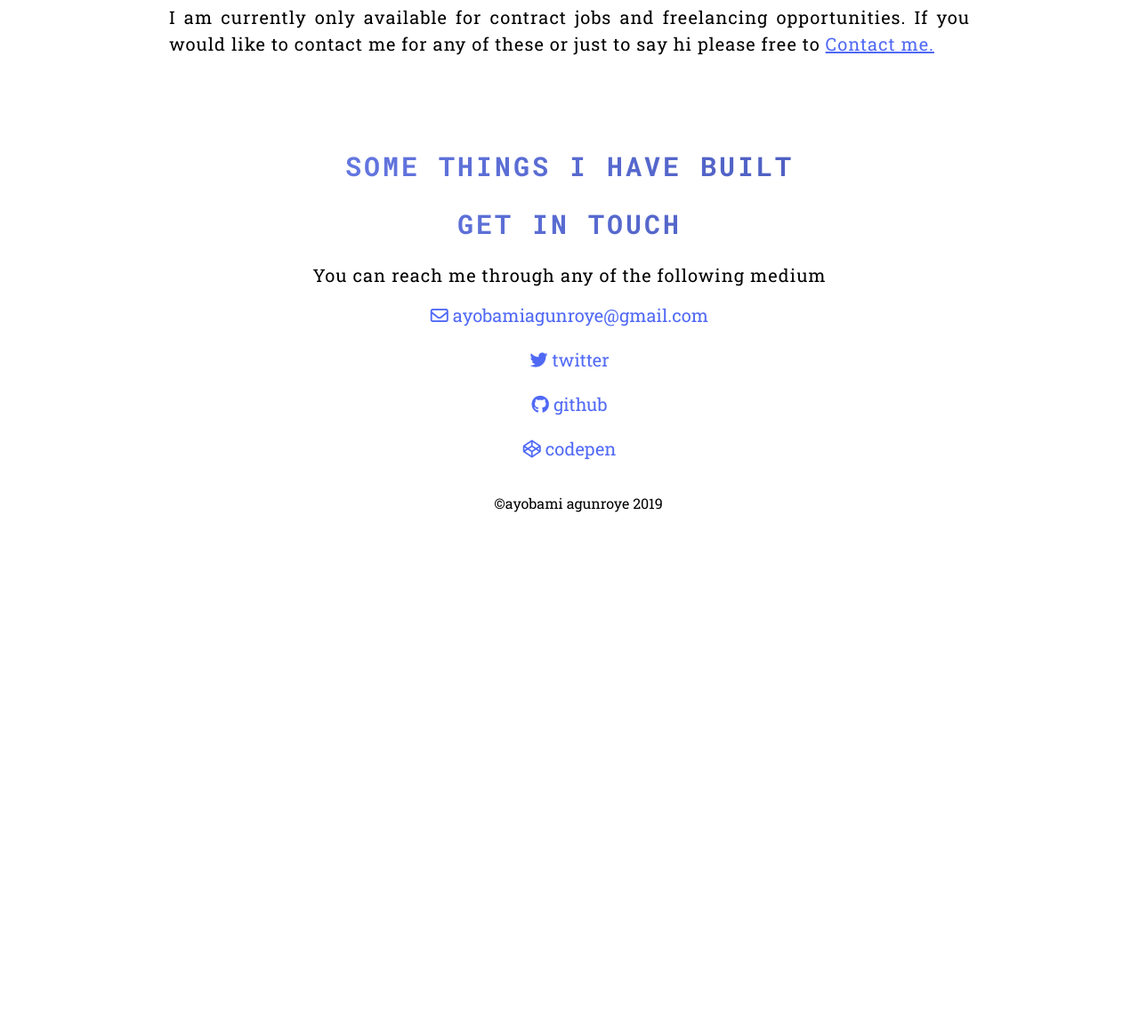
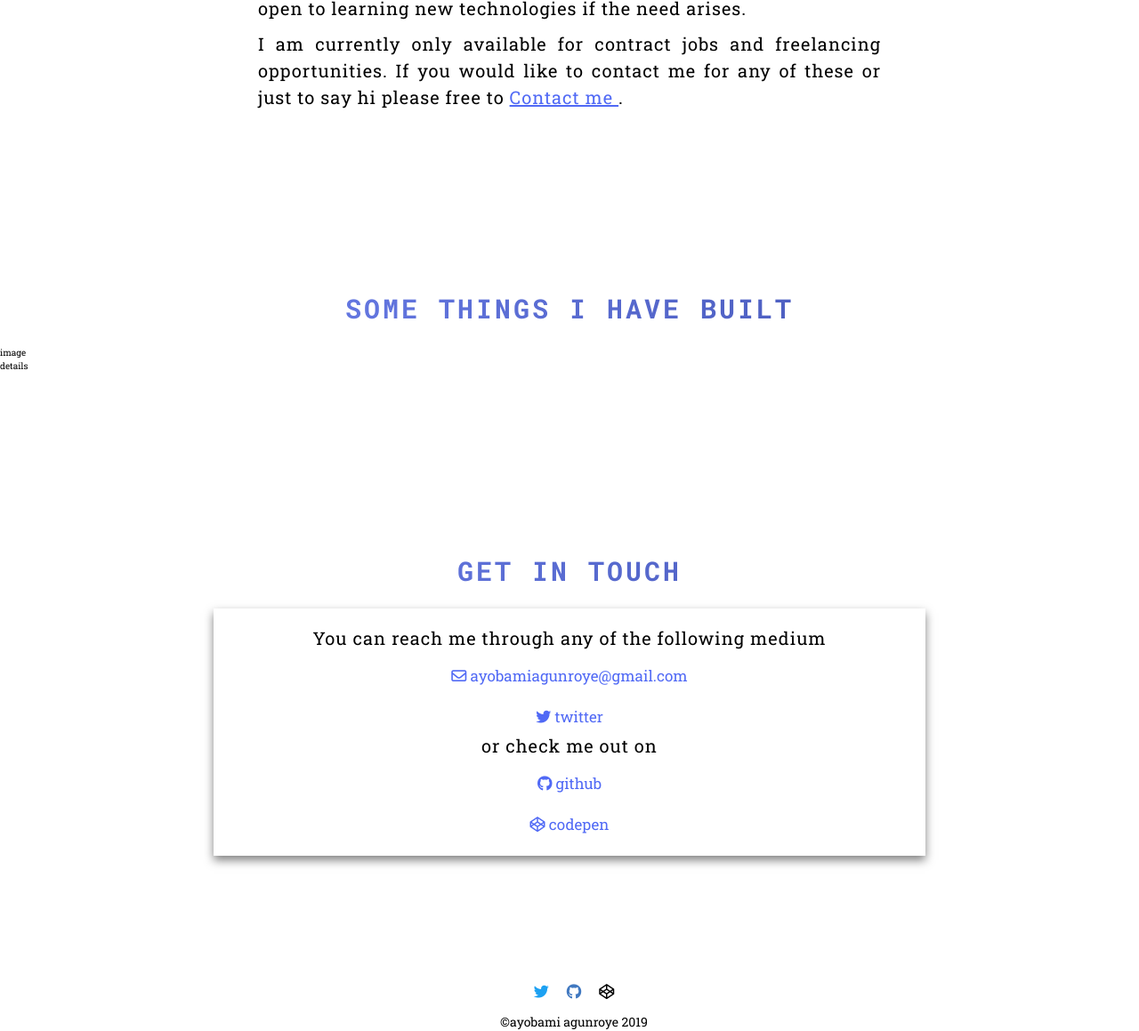
Before and after one commit to bambamayo/new_portfolio, a website: page index.html in a window 1280 px wide. Shown: the part 1091-2250 px from the top of the page at 89% size. Before the commit the page ends 1669 px from the top, so only its background shows below. Drawn offline with Linux system fonts and the light colour scheme.

Commit message:
adding other sections of website

```diff
--- a/index.html
+++ b/index.html
@@ -75,8 +75,8 @@
             opportunities. If you would like to contact me for any of these or
             just to say hi please free to
             <a to="/#contact" class="section-text--link">
-              Contact me.
-            </a>
+              Contact me
+            </a>.
           </p>
         </div>
       </section>
@@ -85,6 +85,10 @@
       <!-- work section -->
       <section class="work" id="work">
         <h2 class="section-header m-b-2">Some things i have built</h2>
+        <div class="work_info">
+          <div>image</div>
+          <div>details</div>
+        </div>
       </section>
       <!-- end of work section -->
 
@@ -92,6 +96,7 @@
       <section class="contact" id="contact">
         <h2 class="section-header m-b-2">Get in touch</h2>
         <div class="contact__details">
+            <div>
                 <p class="section-text t-c" >
                   You can reach me through any of the following medium
                 </p>
@@ -100,20 +105,35 @@
                         <i class="far fa-envelope"></i> ayobamiagunroye@gmail.com</span>
                       </li>
                   <li class="contact__details-list-item">
-              <a href="#"><i class="fab fa-twitter"></i> twitter</a>
-            </li>
-            <li class="contact__details-list-item">
-              <a href="#"><i class="fab fa-github"> </i> github</a>
-            </li>
-            <li class="contact__details-list-item">
-              <a href="#"><i class="fab fa-codepen"> </i> codepen</a>
+                    <a href="https://twitter.com/agunroye_"><i class="fab fa-twitter"></i> twitter</a>
                   </li>
                 </ul>
               </div>
+              <div>
+                  <p class="section-text t-c" >
+                    or check me out on
+                  </p>
+                  <ul class="contact__details-list">
+
+                  <li class="contact__details-list-item">
+                      <a href="https://github.com/bambamayo"><i class="fab fa-github"> </i> github</a>
+                    </li>
+                    <li class="contact__details-list-item">
+                        <a href="https://twitter.com/agunroye_"><i class="fab fa-codepen"></i> codepen</a>
+                      </li>
+                  </ul>
+                </div>
+        </div>
+
       </section>
       <!-- end of contact me section -->
     </main>
     <footer class="footer">
+      <ul class="footer__links">
+        <li class="footer__links-item"><a class="footer__links-item-link footer__links-item-link-1"><i class="fab fa-twitter"></i></a></li>
+        <li class="footer__links-item"><a class="footer__links-item-link footer__links-item-link-2"><i class="fab fa-github"> </i></a></li>
+        <li class="footer__links-item"><a class="footer__links-item-link footer__links-item-link-3"><i class="fab fa-codepen"> </i></a></li>
+      </ul>
       <p>&copy;ayobami agunroye 2019</p>
     </footer>
   </body>
--- a/sass/components/_about.scss
+++ b/sass/components/_about.scss
@@ -2,7 +2,7 @@
   padding: $section-padding 0;
 
   &__text-container {
-    max-width: 90rem;
+    max-width: 70rem;
     margin: 0 auto;
   }
 }
--- a/sass/components/_contact.scss
+++ b/sass/components/_contact.scss
@@ -1,14 +1,16 @@
 .contact {
-  padding: $section-padding, 0;
+  padding: $section-padding 0;
 
   &__details {
+    padding: 1.8rem;
     width: 80rem;
     margin: 0 auto;
     text-align: center;
+    box-shadow: 0 0.5rem 1rem rgba($color-primary, 0.5);
 
     &-list {
       &-item {
-        font-size: 2rem;
+        font-size: 1.7rem;
         padding: 0.5rem;
         color: $color-secondary;
 
--- a/sass/components/_footer.scss
+++ b/sass/components/_footer.scss
@@ -1,7 +1,30 @@
 .footer {
-  padding: 3rem 0 0 2rem;
+  padding: 3rem 0 0 1rem;
+
+  &__links {
+    display: flex;
+    justify-content: center;
+    cursor: pointer;
+
+    &-item {
+      font-size: 1.7rem;
+      padding: 1rem;
+
+      &-link {
+        &-1 {
+          color: #1da1f2;
+        }
+        &-2 {
+          color: #4078c0;
+        }
+        &-3 {
+          color: $color-primary;
+        }
+      }
+    }
+  }
   p {
     text-align: center;
-    font-size: 1.6rem;
+    font-size: 1.4rem;
   }
 }
--- a/sass/components/_work.scss
+++ b/sass/components/_work.scss
@@ -1,3 +1,3 @@
 .work {
-  padding: $section-padding, 0;
+  padding: $section-padding 0;
 }
```
Also changed, not shown: css/main.css. Lines whose indentation alone changed are shown as unchanged.
